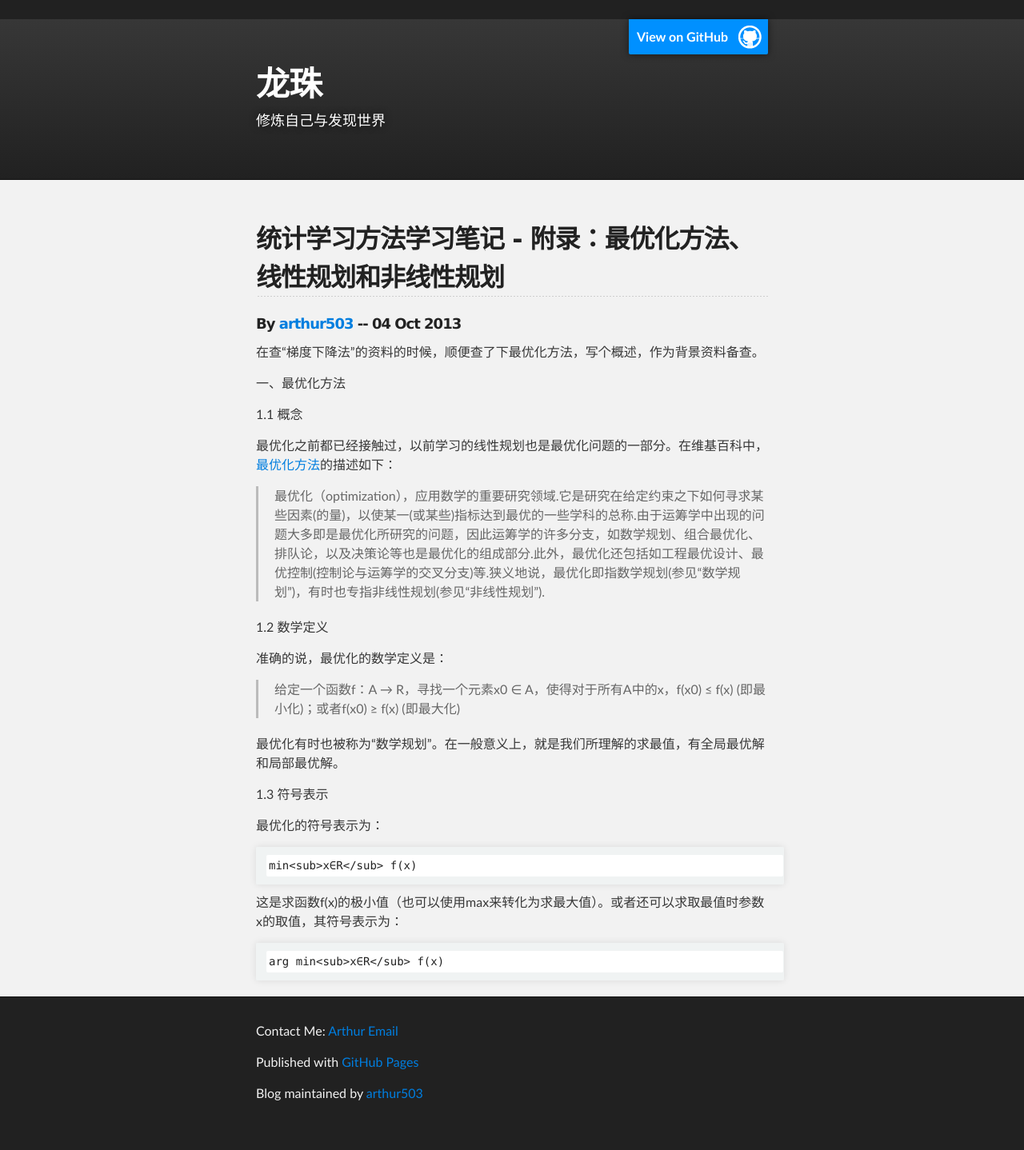
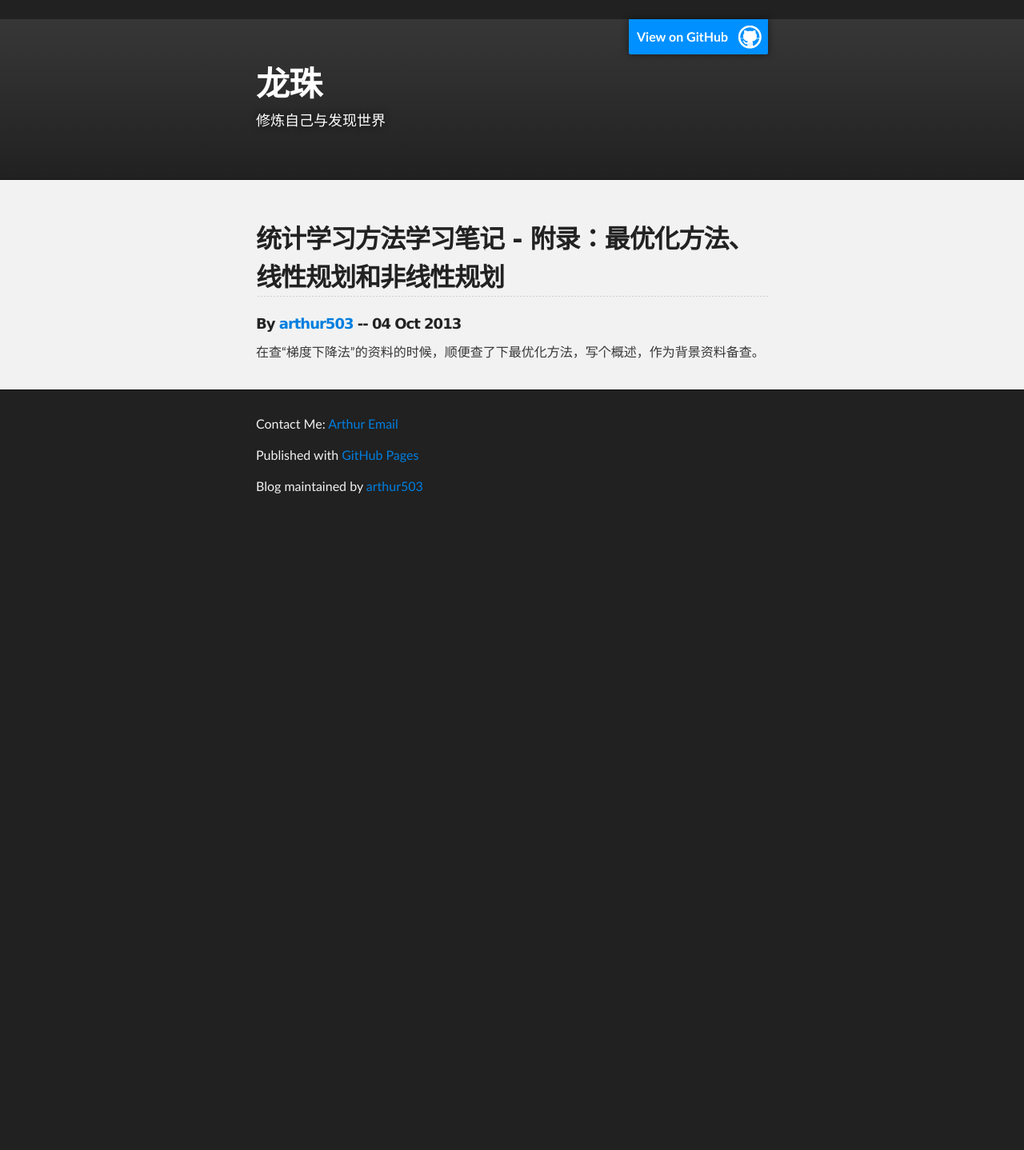
Before and after one commit to arthur503/blog, a Jekyll site: the page built from _posts/technology/2013-10-04-Statistical-Methods-appendix-optimization-problem.md, in a window 1280 px wide. Shown: the whole page at 80% size. Built offline with Jekyll 4.4.1, drawn with Linux system fonts in a browser that asks for light colours; after the commit the page ends 900 px from its top, so only the background shows below that.

Commit message:
new post

```diff
--- a/_posts/technology/2013-10-04-Statistical-Methods-appendix-optimization-problem.md
+++ b/_posts/technology/2013-10-04-Statistical-Methods-appendix-optimization-problem.md
@@ -3,29 +3,3 @@ layout: default
 title: 统计学习方法学习笔记 - 附录：最优化方法、线性规划和非线性规划
 ---
 在查“梯度下降法”的资料的时候，顺便查了下最优化方法，写个概述，作为背景资料备查。
-
-一、最优化方法
-
-1.1 概念
-
-最优化之前都已经接触过，以前学习的线性规划也是最优化问题的一部分。在维基百科中，[最优化方法](http://zh.wikipedia.org/wiki/%E6%9C%80%E4%BC%98%E5%8C%96)的描述如下：
-
-> 最优化（optimization），应用数学的重要研究领域.它是研究在给定约束之下如何寻求某些因素(的量)，以使某一(或某些)指标达到最优的一些学科的总称.由于运筹学中出现的问题大多即是最优化所研究的问题，因此运筹学的许多分支，如数学规划、组合最优化、排队论，以及决策论等也是最优化的组成部分.此外，最优化还包括如工程最优设计、最优控制(控制论与运筹学的交叉分支)等.狭义地说，最优化即指数学规划(参见“数学规划”)，有时也专指非线性规划(参见“非线性规划”).
-
-1.2 数学定义
-
-准确的说，最优化的数学定义是：
-
-> 给定一个函数f：A → R，寻找一个元素x<sup>0</sup> ∈ A，使得对于所有A中的x，f(x<sup>0</sup>) ≤ f(x) (即最小化)；或者f(x<sup>0</sup>) ≥ f(x) (即最大化)
-
-最优化有时也被称为“数学规划”。在一般意义上，就是我们所理解的求最值，有全局最优解和局部最优解。
-
-1.3 符号表示
-
-最优化的符号表示为：
-
-	min<sub>x∈R</sub> f(x)
-
-这是求函数f(x)的极小值（也可以使用max来转化为求最大值）。或者还可以求取最值时参数x的取值，其符号表示为：
-
-	arg min<sub>x∈R</sub> f(x)
```
